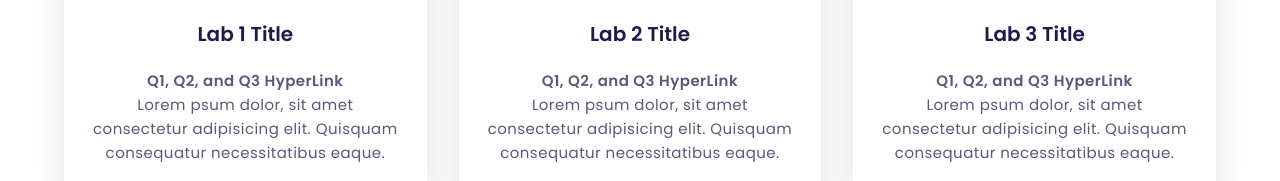
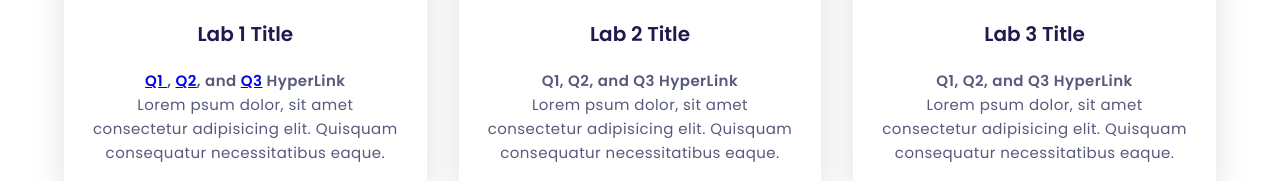
Before and after one commit to MrHammadShahab/Lab1, a plain HTML site: page index.html in a window 1280 px wide. Shown: the part 159-340 px from the top of the page. Drawn offline with Linux system fonts and the light colour scheme.

Commit message:
anchor tag

```diff
--- a/index.html
+++ b/index.html
@@ -31,7 +31,7 @@
           </div>
           <h3>Lab 1 Title</h3>
           <p>
-             <b>Q1, Q2, and Q3 HyperLink</b><br>Lorem psum dolor, sit amet consectetur adipisicing elit. Quisquam
+             <b><a href="task1.html">Q1 </a>, <a href="task2.html"> Q2</a>, and <a href="task3.html">Q3</a> HyperLink</b><br>Lorem psum dolor, sit amet consectetur adipisicing elit. Quisquam
             consequatur necessitatibus eaque.
           </p>
         </div>
```
